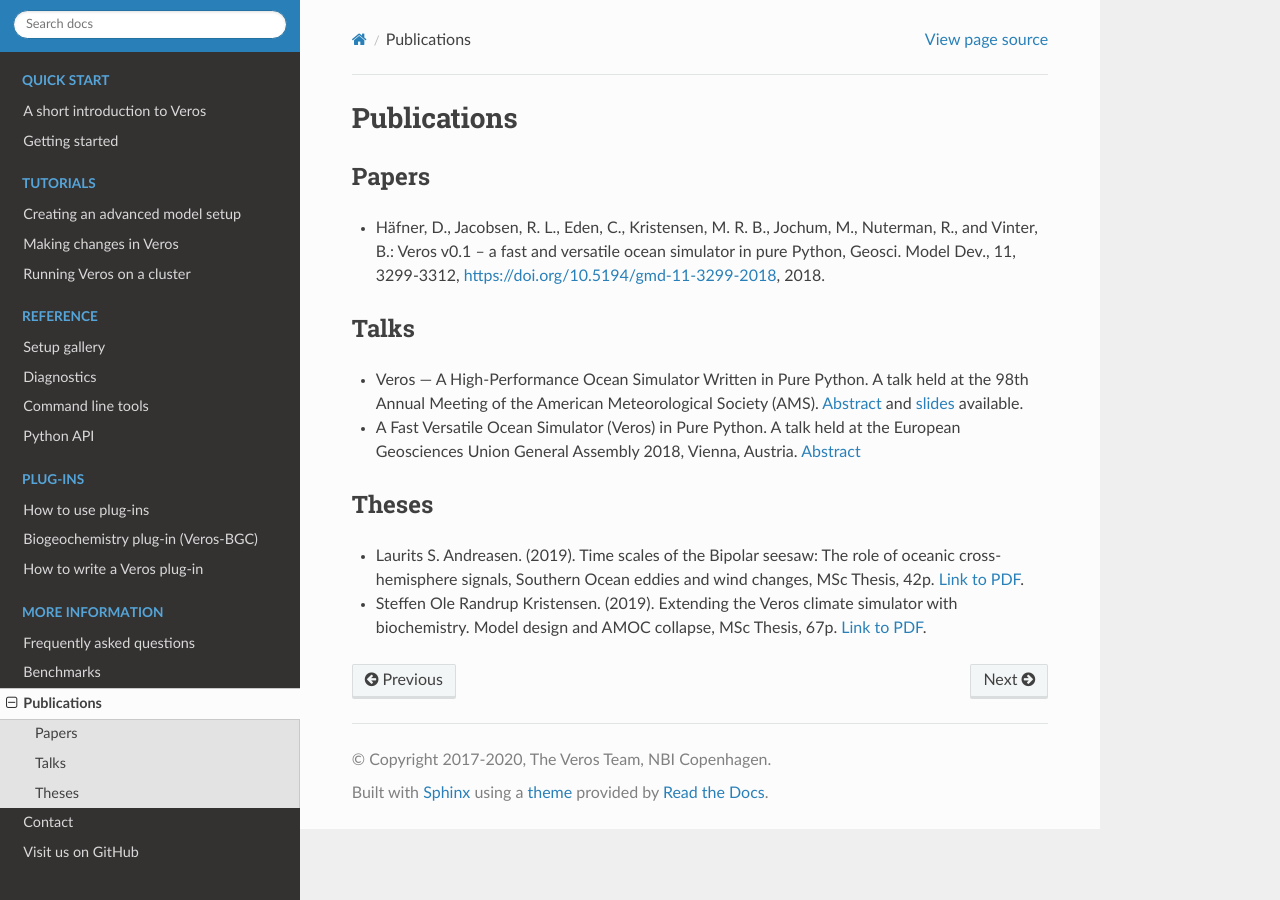
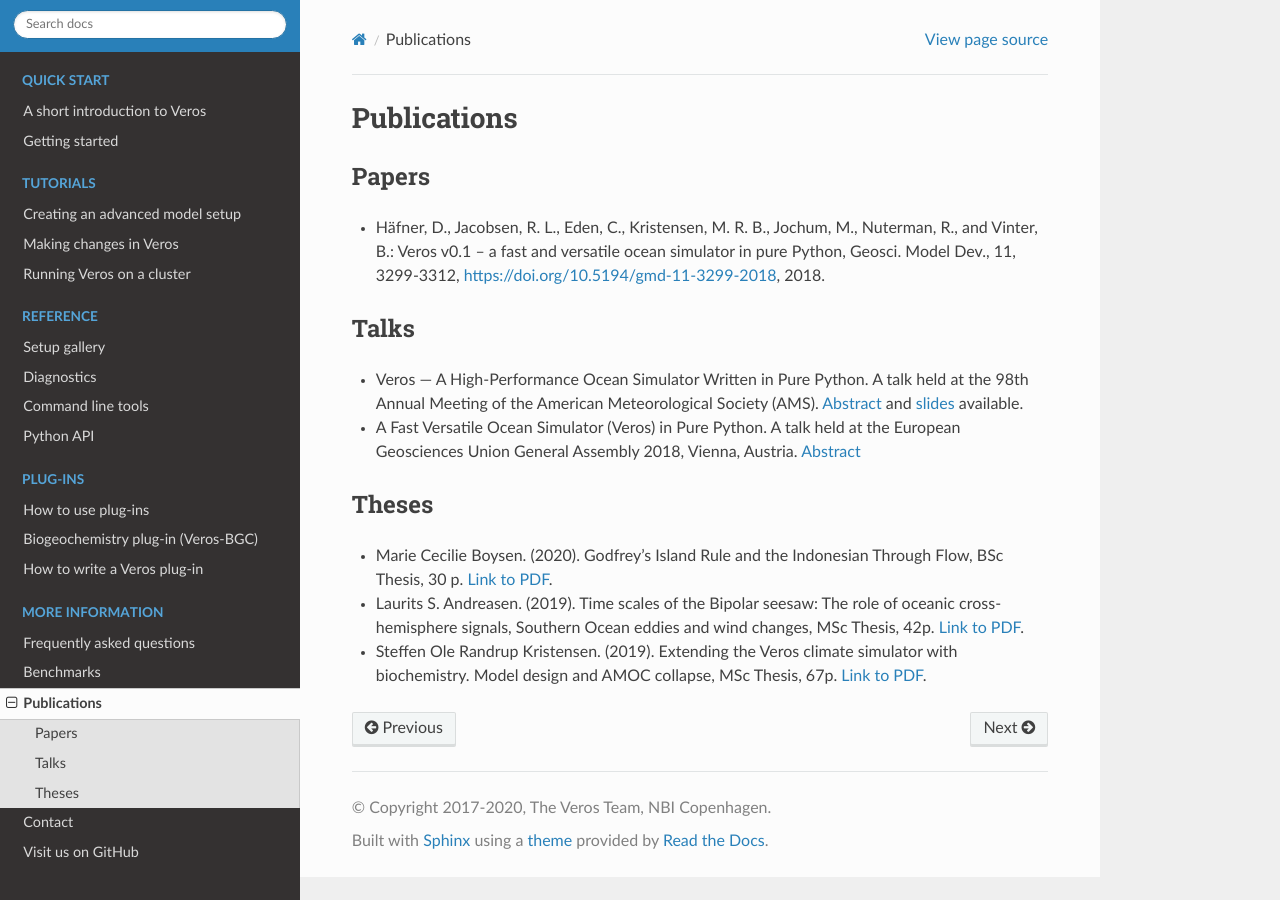
Before and after one commit to team-ocean/veros, a Sphinx documentation site: the page built from doc/more/publications.rst, in a window 1280 px wide. Built offline with Sphinx 7.4.7 and the Read the Docs theme 2.0.0, drawn with Linux system fonts in a browser that asks for light colours; pages that are not in the unit, such as notebooks, are missing from menus.

Commit message:
update publications list

```diff
--- a/doc/more/publications.rst
+++ b/doc/more/publications.rst
@@ -22,7 +22,9 @@ Talks
 
 Theses
 ------
-
+- Marie Cecilie Boysen. (2020). Godfrey's Island Rule and the Indonesian Through Flow,
+  BSc Thesis, 30 p.
+  `Link to PDF <https://sid.erda.dk/share_redirect/CVvcrowL22/Thesis/Marie_Cecilie_Boysen_BSc_thesis.pdf>`__.
 - Laurits S. Andreasen. (2019). Time scales of the Bipolar seesaw:
   The role of oceanic cross-hemisphere signals,
   Southern Ocean eddies and wind changes, MSc Thesis, 42p.
```
